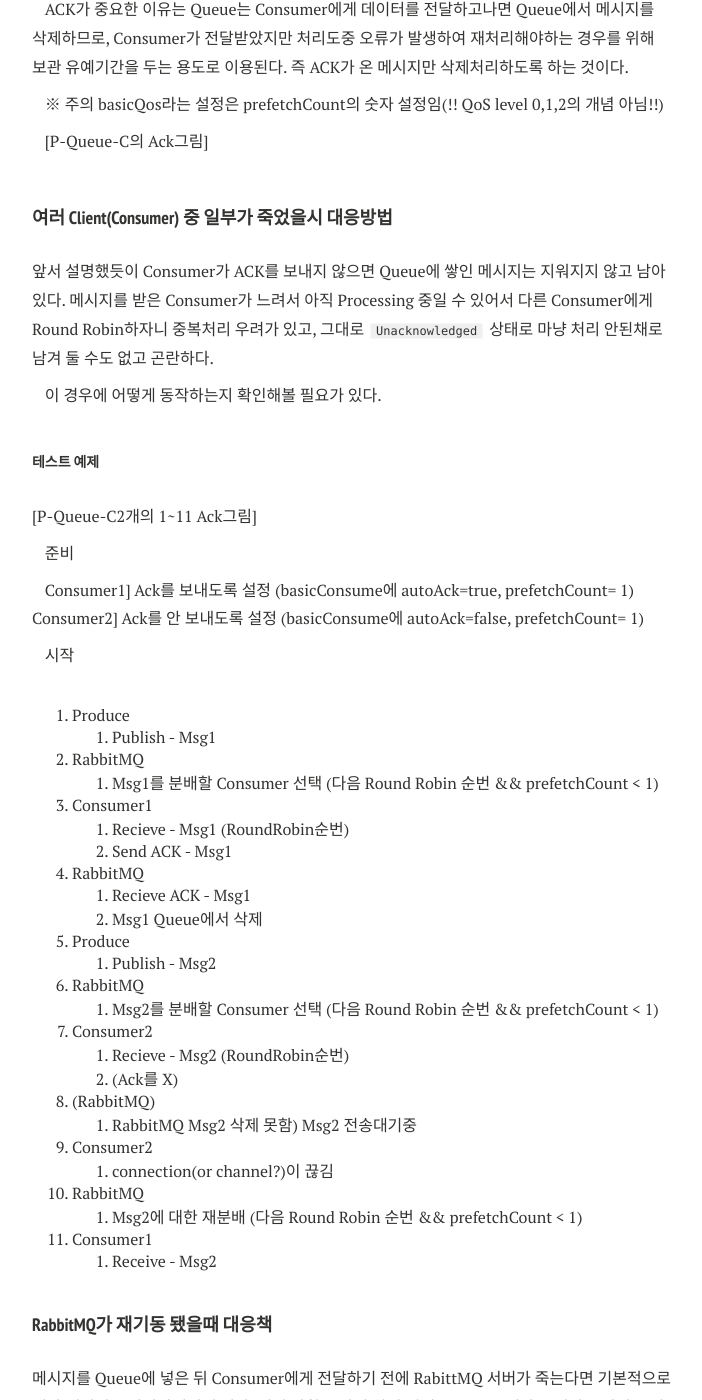
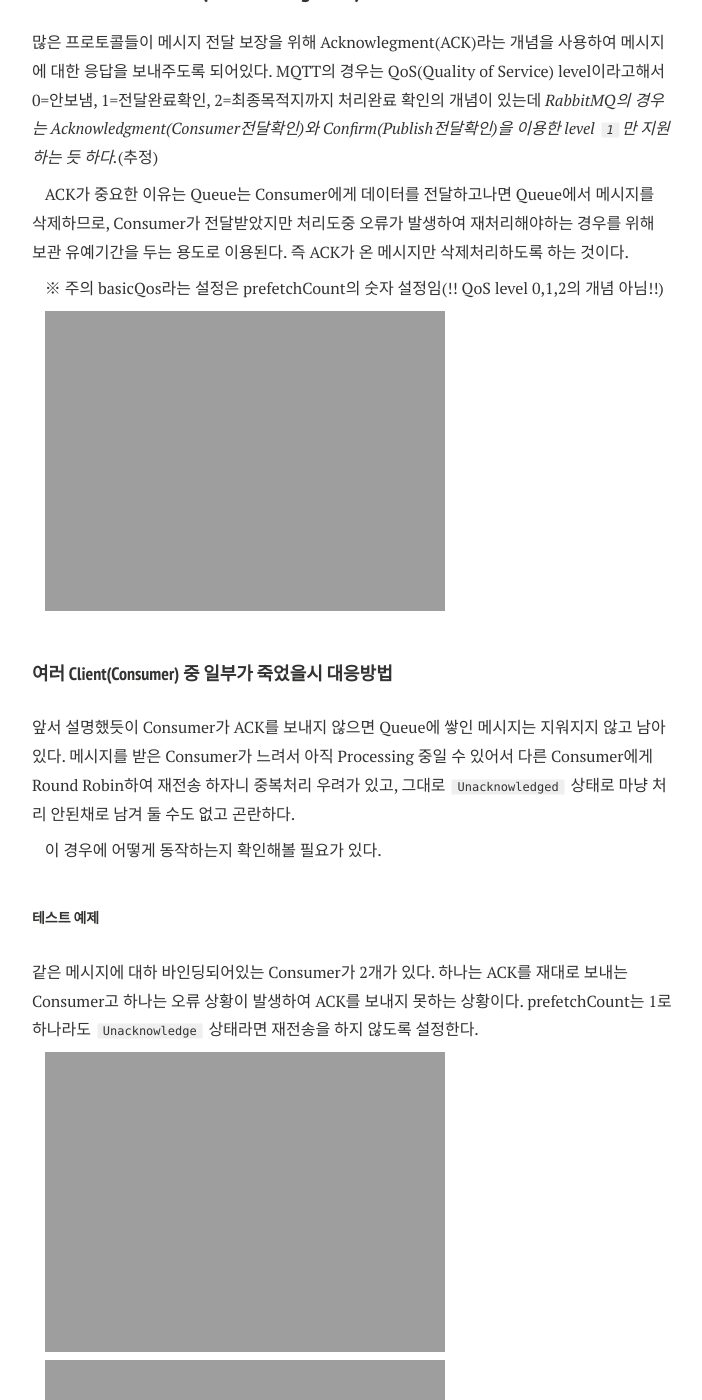
Before and after one commit to gjchoi/gjchoi.github.io, a Jekyll site: the page built from _posts/2016-02-27-rabbit-mq-이해하기.md, in a window 1280 px wide and 1400 px high, scrolled down 4617 px. Shown: the whole window, without its empty margins (288-990 px from the left). Built offline with Jekyll 4.4.1, drawn with Linux system fonts in a browser that asks for light colours; nearby versions of some CDN libraries; comment, search, counter and statistics services are not loaded; some of the changed text lies outside the part shown.

Commit message:
Update 2016-02-27-rabbit-mq-이해하기.md

```diff
--- a/_posts/2016-02-27-rabbit-mq-이해하기.md
+++ b/_posts/2016-02-27-rabbit-mq-이해하기.md
@@ -28,7 +28,7 @@ AMQP라는 표준MQ 프로토콜로 만들어 져있고 Cluster구성이 쉽고
 RabbitMQ를 연구하면서 AMQP라는 프로토콜을 접하게 되었는데 예전에 연구했던 MQTT와 Publish/Subscribe를 하며 Reliability처리하는 사상 등에서 많이 닮았다고 느껴졌다.
 (필자가 2011년 모바일 Push 프로젝트를 하며 MQTT를 연구한바 있는데, 최근 IoT로 인해 MQTT가 다시 주목받기 시작하고 있어서 RabbitMQ 다음으로는 MQTT에 대해서 설명올려볼 계획이다.)
 
-[AMQP](http://www.amqp.org/)
+[AMQP공식사이트](http://www.amqp.org/)
 
 
 
@@ -135,7 +135,7 @@ Exchange를 별도로 명시하지 않은 요청의 기본 흐름
 
 ### 메시지 분배 (Round-robin dispatching)
 
-![P-Exchange-Queue-C 여러개 그림] (http://gjchoi.github.io/images/rabbitmq1/python-three-overall.png)
+![P-Exchange-Queue-C 여러개 그림](http://gjchoi.github.io/images/rabbitmq1/python-three-overall.png)
 
 RabbitMQ는 Consumer가 병렬처리를 쉽게 할 수 있도록 같은 Queue를 바라보고 있는 Consumer에게 메시지를 균등 분배한다.
 
@@ -154,7 +154,7 @@ MQ의 존재 이유를 보여주는 매우 중요한 개념이다. 이로 인해
 prefetchCount가 1일때는 아직 ack를 받지 못한 메시지가 1개라도 있으면 다시 그 consumer에게 메시지 할당하지 않음.
 즉 prefetchCount는 동시에 보내는 메시지 양임
 
-![P-Exchange-Queue-C 여러개 그림] (http://gjchoi.github.io/images/rabbitmq1/prefetch-count.png)
+![P-Exchange-Queue-C 여러개 그림](http://gjchoi.github.io/images/rabbitmq1/prefetch-count.png)
 
 
 
@@ -163,21 +163,20 @@ prefetchCount가 1일때는 아직 ack를 받지 못한 메시지가 1개라도
 
 많은 프로토콜들이 메시지 전달 보장을 위해 Acknowlegment(ACK)라는 개념을 사용하여 메시지에 대한 응답을 보내주도록 되어있다.
 MQTT의 경우는 QoS(Quality of Service) level이라고해서 0=안보냄, 1=전달완료확인, 2=최종목적지까지 처리완료 확인의 개념이 있는데
-*RabbitMQ의 경우는 level `1`만 지원하는 듯 하다.*(추측)
+*RabbitMQ의 경우는 Acknowledgment(Consumer전달확인)와 Confirm(Publish전달확인)을 이용한 level `1`만 지원하는 듯 하다.*(추정)
 
-ACK가 중요한 이유는 Queue는 Consumer에게 데이터를 전달하고나면 Queue에서 메시지를 삭제하므로, Consumer가 전달받았지만 처리도중 오류가 발생하여
-재처리해야하는 경우를 위해 보관 유예기간을 두는 용도로 이용된다. 즉 ACK가 온 메시지만 삭제처리하도록 하는 것이다.
+ACK가 중요한 이유는 Queue는 Consumer에게 데이터를 전달하고나면 Queue에서 메시지를 삭제하므로, Consumer가 전달받았지만 처리도중 오류가 발생하여 재처리해야하는 경우를 위해 보관 유예기간을 두는 용도로 이용된다. 즉 ACK가 온 메시지만 삭제처리하도록 하는 것이다.
 
 ※ 주의 basicQos라는 설정은 prefetchCount의 숫자 설정임(!! QoS level 0,1,2의 개념 아님!!)
 
 
-[P-Queue-C의 Ack그림]
+![P-Queue-C Ack그림](http://gjchoi.github.io/images/rabbitmq1/ack_client.png)
 
 
 #### 여러 Client(Consumer) 중 일부가 죽었을시 대응방법
 
 앞서 설명했듯이 Consumer가 ACK를 보내지 않으면 Queue에 쌓인 메시지는 지워지지 않고 남아있다.
-메시지를 받은 Consumer가 느려서 아직 Processing 중일 수 있어서 다른 Consumer에게 Round Robin하자니 중복처리 우려가 있고,
+메시지를 받은 Consumer가 느려서 아직 Processing 중일 수 있어서 다른 Consumer에게 Round Robin하여 재전송 하자니 중복처리 우려가 있고,
 그대로 `Unacknowledged` 상태로 마냥 처리 안된채로 남겨 둘 수도 없고 곤란하다.
 
 이 경우에 어떻게 동작하는지 확인해볼 필요가 있다.
@@ -186,51 +185,15 @@ ACK가 중요한 이유는 Queue는 Consumer에게 데이터를 전달하고나
 
 ###### 테스트 예제
 
-[P-Queue-C2개의 1~11 Ack그림]
+같은 메시지에 대하 바인딩되어있는 Consumer가 2개가 있다. 하나는 ACK를 재대로 보내는 Consumer고 하나는 오류 상황이 발생하여 ACK를 보내지 못하는 상황이다. prefetchCount는 1로 하나라도 `Unacknowledge` 상태라면 재전송을 하지 않도록 설정한다.
 
-준비
+![P-Queue-C2개의 1~11 Ack그림](http://gjchoi.github.io/images/rabbitmq1/ack_client_republish1.png)
 
- Consumer1] Ack를 보내도록 설정      (basicConsume에 autoAck=true,   prefetchCount= 1)
- Consumer2] Ack를 안 보내도록 설정   (basicConsume에 autoAck=false,  prefetchCount= 1)
+![P-Queue-C2개의 1~11 Ack그림](http://gjchoi.github.io/images/rabbitmq1/ack_client_republish2.png)
 
 
-시작
+위에서 보는 것 처럼 Acknowledge 메시지가 돌아오지 않으면 Queue는 메시지를 삭제하지 않고 보관하고 있다가, Consumer가 이를 처리하지 못한다고 판단했을 때 (Disconnected 되는 등의 상황) 메시지를 다음 순번의 Consumer(Worker)에게 라운드 로빈한다.
 
-1. Produce
-    1. Publish - Msg1
-
-2. RabbitMQ
-    1. Msg1를 분배할 Consumer 선택 (다음 Round Robin 순번 && prefetchCount < 1)
-
-3. Consumer1
-    1. Recieve  - Msg1 (RoundRobin순번)
-    2. Send ACK - Msg1
-
-4. RabbitMQ
-    1. Recieve ACK - Msg1
-    2. Msg1 Queue에서 삭제
-
-5. Produce
-    1. Publish - Msg2
-
-6. RabbitMQ
-    1. Msg2를 분배할 Consumer 선택 (다음 Round Robin 순번 && prefetchCount < 1)
-
-7. Consumer2
-    1. Recieve - Msg2 (RoundRobin순번)
-    2. (Ack를 X)
-
-8. (RabbitMQ)
-    1. RabbitMQ Msg2 삭제 못함) Msg2 전송대기중
-
-9. Consumer2
-    1. connection(or channel?)이 끊김
-
-10. RabbitMQ
-    1. Msg2에 대한 재분배 (다음 Round Robin 순번 && prefetchCount < 1)
-
-11. Consumer1
-    1. Receive - Msg2
 
 
 
@@ -479,11 +441,14 @@ RPC라는 거창한 이름을 사용하였지만 실제로는 Client의 request
 DeliveryMode
 : persistent인지 transient인지 표시 (휘발성인지 비휘발성인지 구분자)
 
+
 ContentType
 : 내용물의 mime-type
 
+
 ReplyTo
 : Callback Queue의 이름
+
 
 CorrelationID
 : 요청을 구분할 수 있는 유일값
```
Also changed, not shown: other parts of _posts/2016-02-27-rabbit-mq-이해하기.md (+8 -9 lines).
